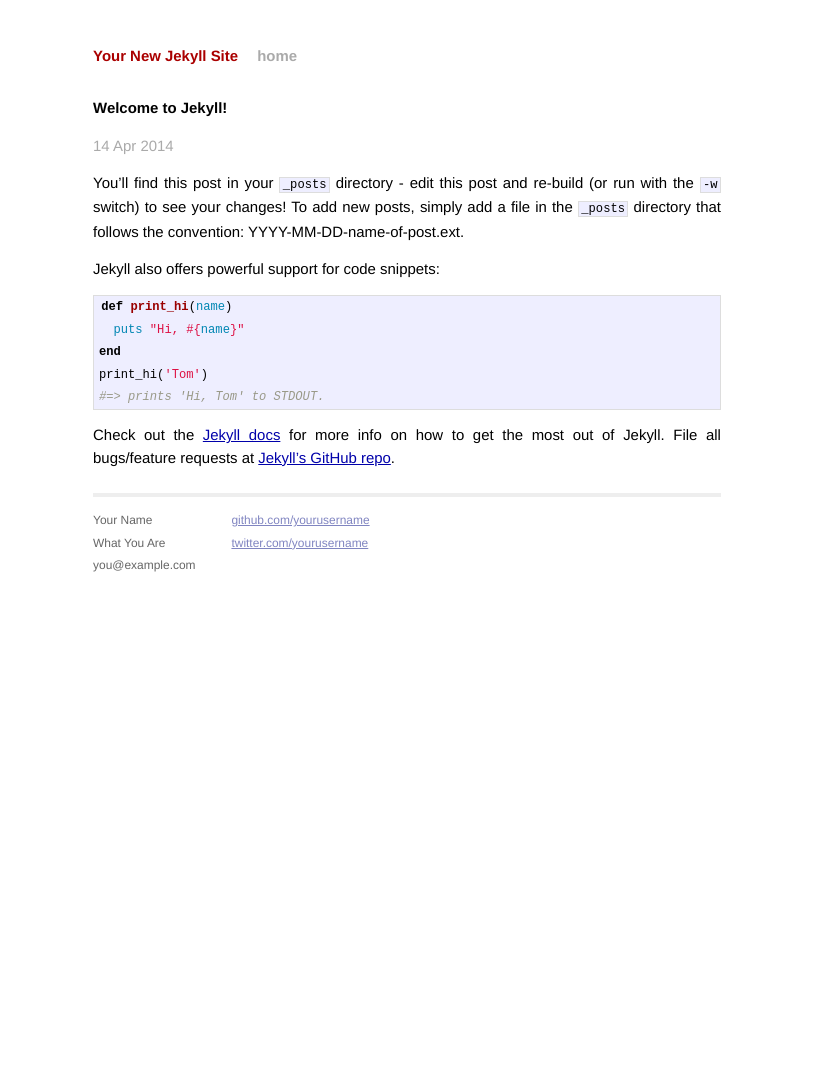
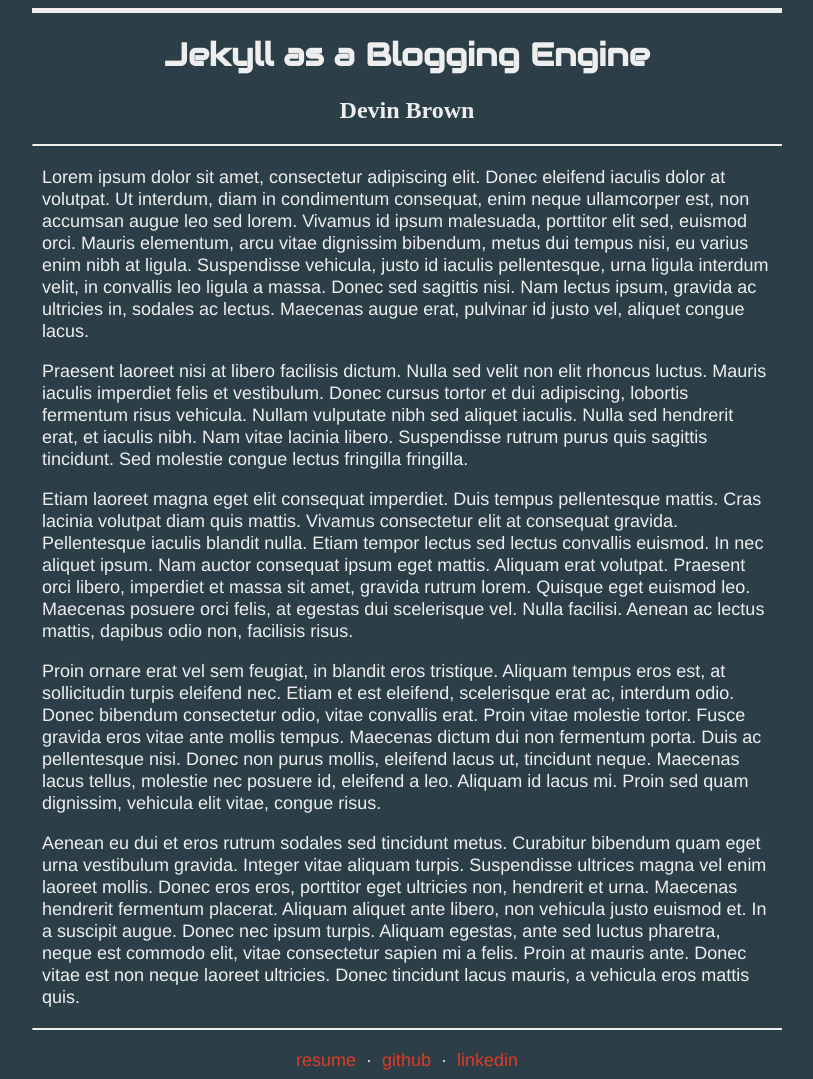
Before and after one commit to obfk/obfk.github.io, a Jekyll site: the page built from _posts/2014-04-14-welcome-to-jekyll.markdown, in a window 1280 px wide. Shown: the whole page, without its empty margins (233-1046 px from the left). Built offline with Jekyll 4.4.1, drawn with Linux system fonts in a browser that asks for light colours; some web fonts are replaced; Markdown is read by kramdown in place of the engine named in the settings; before the commit the page ends 945 px from its top, so only the background shows below that.

Commit message:
Style to look similar to resume.

```diff
--- a/_config.yml
+++ b/_config.yml
@@ -1,3 +1,3 @@
-name: Your New Jekyll Site
+name: Devin Gordon Brown
 markdown: redcarpet
 pygments: true
--- a/_layouts/default.html
+++ b/_layouts/default.html
@@ -6,39 +6,11 @@
         <title>{{ page.title }}</title>
         <meta name="viewport" content="width=device-width">
 
-        <!-- syntax highlighting CSS -->
-        <link rel="stylesheet" href="/css/syntax.css">
+        <link href='http://fonts.googleapis.com/css?family=Megrim|Audiowide' rel='stylesheet' type='text/css'>
 
-        <!-- Custom CSS -->
         <link rel="stylesheet" href="/css/main.css">
-
     </head>
     <body>
-
-        <div class="site">
-          <div class="header">
-            <h1 class="title"><a href="/">{{ site.name }}</a></h1>
-            <a class="extra" href="/">home</a>
-          </div>
-
-          {{ content }}
-
-          <div class="footer">
-            <div class="contact">
-              <p>
-                Your Name<br />
-                What You Are<br />
-                you@example.com
-              </p>
-            </div>
-            <div class="contact">
-              <p>
-                <a href="https://github.com/yourusername">github.com/yourusername</a><br />
-                <a href="https://twitter.com/yourusername">twitter.com/yourusername</a><br />
-              </p>
-            </div>
-          </div>
-        </div>
-
+      {{ content }}
     </body>
 </html>
--- a/_layouts/post.html
+++ b/_layouts/post.html
@@ -1,9 +1,24 @@
 ---
 layout: default
 ---
-<h2>{{ page.title }}</h2>
-<p class="meta">{{ page.date | date_to_string }}</p>
+<header>
+  <h1 class="audiowide">{{ page.title }}</h1>
+  <h2 class="megrim">Devin Brown</h2>
+<!--   <p>{{ page.date | date_to_long_string }}</p> -->
+</header>
 
-<div class="post">
-{{ content }}
-</div>
+<hr>
+
+<article>
+  {{ content }}
+</article>
+
+<hr>
+
+<footer class="no-print">
+  <span><a href="http://obfk.github.io/resume/" target="_blank">resume</a></span>
+  <span>&nbsp;·&nbsp;</span>
+  <span><a href="https://github.com/obfk" target="_blank">github</a></span>
+  <span>&nbsp;·&nbsp;</span>
+  <span><a href="http://www.linkedin.com/pub/devin-brown/20/4b/90b" target="_blank">linkedin</a></span>
+</footer>
--- a/_posts/2014-04-14-welcome-to-jekyll.markdown
+++ b/_posts/2014-04-14-welcome-to-jekyll.markdown
@@ -1,24 +1,17 @@
 ---
 layout: post
-title:  "Welcome to Jekyll!"
-date:   2014-04-14 20:47:51
-categories: jekyll update
+title:  "Jekyll as a Blogging Engine"
+date:   2014-04-19
+categories: tech
 ---
 
-You'll find this post in your `_posts` directory - edit this post and re-build (or run with the `-w` switch) to see your changes!
-To add new posts, simply add a file in the `_posts` directory that follows the convention: YYYY-MM-DD-name-of-post.ext.
+Lorem ipsum dolor sit amet, consectetur adipiscing elit. Donec eleifend iaculis
+dolor at volutpat. Ut interdum, diam in condimentum consequat, enim neque ullamcorper est, non accumsan augue leo sed lorem. Vivamus id ipsum malesuada, porttitor elit sed, euismod orci. Mauris elementum, arcu vitae dignissim bibendum, metus dui tempus nisi, eu varius enim nibh at ligula. Suspendisse vehicula, justo id iaculis pellentesque, urna ligula interdum velit, in convallis leo ligula a massa. Donec sed sagittis nisi. Nam lectus ipsum, gravida ac ultricies in, sodales ac lectus. Maecenas augue erat, pulvinar id justo vel, aliquet congue lacus.
 
-Jekyll also offers powerful support for code snippets:
+Praesent laoreet nisi at libero facilisis dictum. Nulla sed velit non elit rhoncus luctus. Mauris iaculis imperdiet felis et vestibulum. Donec cursus tortor et dui adipiscing, lobortis fermentum risus vehicula. Nullam vulputate nibh sed aliquet iaculis. Nulla sed hendrerit erat, et iaculis nibh. Nam vitae lacinia libero. Suspendisse rutrum purus quis sagittis tincidunt. Sed molestie congue lectus fringilla fringilla.
 
-{% highlight ruby %}
-def print_hi(name)
-  puts "Hi, #{name}"
-end
-print_hi('Tom')
-#=> prints 'Hi, Tom' to STDOUT.
-{% endhighlight %}
+Etiam laoreet magna eget elit consequat imperdiet. Duis tempus pellentesque mattis. Cras lacinia volutpat diam quis mattis. Vivamus consectetur elit at consequat gravida. Pellentesque iaculis blandit nulla. Etiam tempor lectus sed lectus convallis euismod. In nec aliquet ipsum. Nam auctor consequat ipsum eget mattis. Aliquam erat volutpat. Praesent orci libero, imperdiet et massa sit amet, gravida rutrum lorem. Quisque eget euismod leo. Maecenas posuere orci felis, at egestas dui scelerisque vel. Nulla facilisi. Aenean ac lectus mattis, dapibus odio non, facilisis risus.
 
-Check out the [Jekyll docs][jekyll] for more info on how to get the most out of Jekyll. File all bugs/feature requests at [Jekyll's GitHub repo][jekyll-gh].
+Proin ornare erat vel sem feugiat, in blandit eros tristique. Aliquam tempus eros est, at sollicitudin turpis eleifend nec. Etiam et est eleifend, scelerisque erat ac, interdum odio. Donec bibendum consectetur odio, vitae convallis erat. Proin vitae molestie tortor. Fusce gravida eros vitae ante mollis tempus. Maecenas dictum dui non fermentum porta. Duis ac pellentesque nisi. Donec non purus mollis, eleifend lacus ut, tincidunt neque. Maecenas lacus tellus, molestie nec posuere id, eleifend a leo. Aliquam id lacus mi. Proin sed quam dignissim, vehicula elit vitae, congue risus.
 
-[jekyll-gh]: https://github.com/mojombo/jekyll
-[jekyll]:    http://jekyllrb.com
+Aenean eu dui et eros rutrum sodales sed tincidunt metus. Curabitur bibendum quam eget urna vestibulum gravida. Integer vitae aliquam turpis. Suspendisse ultrices magna vel enim laoreet mollis. Donec eros eros, porttitor eget ultricies non, hendrerit et urna. Maecenas hendrerit fermentum placerat. Aliquam aliquet ante libero, non vehicula justo euismod et. In a suscipit augue. Donec nec ipsum turpis. Aliquam egestas, ante sed luctus pharetra, neque est commodo elit, vitae consectetur sapien mi a felis. Proin at mauris ante. Donec vitae est non neque laoreet ultricies. Donec tincidunt lacus mauris, a vehicula eros mattis quis.
--- a/css/main.css
+++ b/css/main.css
@@ -1,160 +1,28 @@
-/*****************************************************************************/
-/*
-/* Common
-/*
-/*****************************************************************************/
-
-/* Global Reset */
-* {
-  margin: 0;
-  padding: 0;
+body {
+  -webkit-font-smoothing: antialiased;
+  background-color: #2C3F49;
+  color: #eee;
+  max-width: 750px;
+  margin-left: auto;
+  margin-right: auto;
+  font-family: 'Helvetica Neue', Helvetica;
+  border-top: 5px solid;
 }
 
-html, body { height: 100%; }
+a {color:#E03B24; text-decoration: none;}
 
-body {
-  background-color: #FFF;
-  font: 13.34px Helvetica, Arial, sans-serif;
-  font-size: small;
-  text-align: center;
+hr {
+  margin: 20px 0; border-top: 1px solid #eeeeee;
 }
 
-h1, h2, h3, h4, h5, h6 {
-  font-size: 100%; }
+header {text-align: center;}
 
-h1 { margin-bottom: 1em; }
-p { margin: 1em 0; }
+article {padding: 0 10px;}
+article p {line-height: 22px; font-size: 18px;}
 
-a         { color: #00a; }
-a:hover   { color: #000; }
-a:visited { color: #a0a; }
+footer {font-size: 18px; text-align: center;}
 
-/*****************************************************************************/
-/*
-/* Home
-/*
-/*****************************************************************************/
-.posts {
-  list-style-type: none;
-  margin-bottom: 2em;
-}
+/* FONTS */
 
-.posts li {
-  line-height: 1.75em;
-}
-
-.posts span {
-  color: #aaa;
-  font-family: Monaco, "Courier New", monospace;
-  font-size: 80%;
-}
-
-/*****************************************************************************/
-/*
-/* Site
-/*
-/*****************************************************************************/
-
-.site {
-  font-size: 115%;
-  text-align: justify;
-  width: 42em;
-  margin: 3em auto 2em;
-  line-height: 1.5em;
-}
-
-.header a {
-  font-weight: bold;
-  text-decoration: none;
-}
-
-.title {
-  display: inline-block;
-  margin-bottom: 2em;
-}
-
-.title a {
-  color: #a00;
-}
-
-.title a:hover {
-  color: #000;
-}
-
-.header a.extra {
-  color: #aaa;
-  margin-left: 1em;
-}
-
-.header a.extra:hover {
-  color: #000;
-}
-
-.meta {
-  color: #aaa;
-}
-
-.footer {
-  font-size: 80%;
-  color: #666;
-  border-top: 4px solid #eee;
-  margin-top: 2em;
-  overflow: hidden;
-}
-
-.footer .contact {
-  float: left;
-  margin-right: 3em;
-}
-
-.footer .contact a {
-  color: #8085C1;
-}
-
-.footer .rss {
-  margin-top: 1.1em;
-  margin-right: -.2em;
-  float: right;
-}
-
-.footer .rss img {
-  border: 0;
-}
-
-/*****************************************************************************/
-/*
-/* Posts
-/*
-/*****************************************************************************/
-
-/* standard */
-.post pre {
-  border: 1px solid #ddd;
-  background-color: #eef;
-  padding: 0 .4em;
-}
-
-.post ul, .post ol {
-  margin-left: 1.35em;
-}
-
-.post code {
-  border: 1px solid #ddd;
-  background-color: #eef;
-  padding: 0 .2em;
-}
-
-.post pre code {
-  border: none;
-}
-
-/* terminal */
-.post pre.terminal {
-  border: 1px solid #000;
-  background-color: #333;
-  color: #FFF;
-}
-
-.post pre.terminal code {
-  background-color: #333;
-}
+.audiowide {font-family: 'Audiowide', cursive;}
+.megrim {font-family: 'Megrim', cursive;}
--- a/css/syntax.css
+++ /dev/null
@@ -1,60 +0,0 @@
-.highlight  { background: #ffffff; }
-.highlight .c { color: #999988; font-style: italic } /* Comment */
-.highlight .err { color: #a61717; background-color: #e3d2d2 } /* Error */
-.highlight .k { font-weight: bold } /* Keyword */
-.highlight .o { font-weight: bold } /* Operator */
-.highlight .cm { color: #999988; font-style: italic } /* Comment.Multiline */
-.highlight .cp { color: #999999; font-weight: bold } /* Comment.Preproc */
-.highlight .c1 { color: #999988; font-style: italic } /* Comment.Single */
-.highlight .cs { color: #999999; font-weight: bold; font-style: italic } /* Comment.Special */
-.highlight .gd { color: #000000; background-color: #ffdddd } /* Generic.Deleted */
-.highlight .gd .x { color: #000000; background-color: #ffaaaa } /* Generic.Deleted.Specific */
-.highlight .ge { font-style: italic } /* Generic.Emph */
-.highlight .gr { color: #aa0000 } /* Generic.Error */
-.highlight .gh { color: #999999 } /* Generic.Heading */
-.highlight .gi { color: #000000; background-color: #ddffdd } /* Generic.Inserted */
-.highlight .gi .x { color: #000000; background-color: #aaffaa } /* Generic.Inserted.Specific */
-.highlight .go { color: #888888 } /* Generic.Output */
-.highlight .gp { color: #555555 } /* Generic.Prompt */
-.highlight .gs { font-weight: bold } /* Generic.Strong */
-.highlight .gu { color: #aaaaaa } /* Generic.Subheading */
-.highlight .gt { color: #aa0000 } /* Generic.Traceback */
-.highlight .kc { font-weight: bold } /* Keyword.Constant */
-.highlight .kd { font-weight: bold } /* Keyword.Declaration */
-.highlight .kp { font-weight: bold } /* Keyword.Pseudo */
-.highlight .kr { font-weight: bold } /* Keyword.Reserved */
-.highlight .kt { color: #445588; font-weight: bold } /* Keyword.Type */
-.highlight .m { color: #009999 } /* Literal.Number */
-.highlight .s { color: #d14 } /* Literal.String */
-.highlight .na { color: #008080 } /* Name.Attribute */
-.highlight .nb { color: #0086B3 } /* Name.Builtin */
-.highlight .nc { color: #445588; font-weight: bold } /* Name.Class */
-.highlight .no { color: #008080 } /* Name.Constant */
-.highlight .ni { color: #800080 } /* Name.Entity */
-.highlight .ne { color: #990000; font-weight: bold } /* Name.Exception */
-.highlight .nf { color: #990000; font-weight: bold } /* Name.Function */
-.highlight .nn { color: #555555 } /* Name.Namespace */
-.highlight .nt { color: #000080 } /* Name.Tag */
-.highlight .nv { color: #008080 } /* Name.Variable */
-.highlight .ow { font-weight: bold } /* Operator.Word */
-.highlight .w { color: #bbbbbb } /* Text.Whitespace */
-.highlight .mf { color: #009999 } /* Literal.Number.Float */
-.highlight .mh { color: #009999 } /* Literal.Number.Hex */
-.highlight .mi { color: #009999 } /* Literal.Number.Integer */
-.highlight .mo { color: #009999 } /* Literal.Number.Oct */
-.highlight .sb { color: #d14 } /* Literal.String.Backtick */
-.highlight .sc { color: #d14 } /* Literal.String.Char */
-.highlight .sd { color: #d14 } /* Literal.String.Doc */
-.highlight .s2 { color: #d14 } /* Literal.String.Double */
-.highlight .se { color: #d14 } /* Literal.String.Escape */
-.highlight .sh { color: #d14 } /* Literal.String.Heredoc */
-.highlight .si { color: #d14 } /* Literal.String.Interpol */
-.highlight .sx { color: #d14 } /* Literal.String.Other */
-.highlight .sr { color: #009926 } /* Literal.String.Regex */
-.highlight .s1 { color: #d14 } /* Literal.String.Single */
-.highlight .ss { color: #990073 } /* Literal.String.Symbol */
-.highlight .bp { color: #999999 } /* Name.Builtin.Pseudo */
-.highlight .vc { color: #008080 } /* Name.Variable.Class */
-.highlight .vg { color: #008080 } /* Name.Variable.Global */
-.highlight .vi { color: #008080 } /* Name.Variable.Instance */
-.highlight .il { color: #009999 } /* Literal.Number.Integer.Long */
--- a/index.html
+++ b/index.html
@@ -1,6 +1,6 @@
 ---
 layout: default
-title: Your New Jekyll Site
+title: Devin Gordon Brown
 ---
 
 <div id="home">
```
Also changed, not shown: 2 other files.
